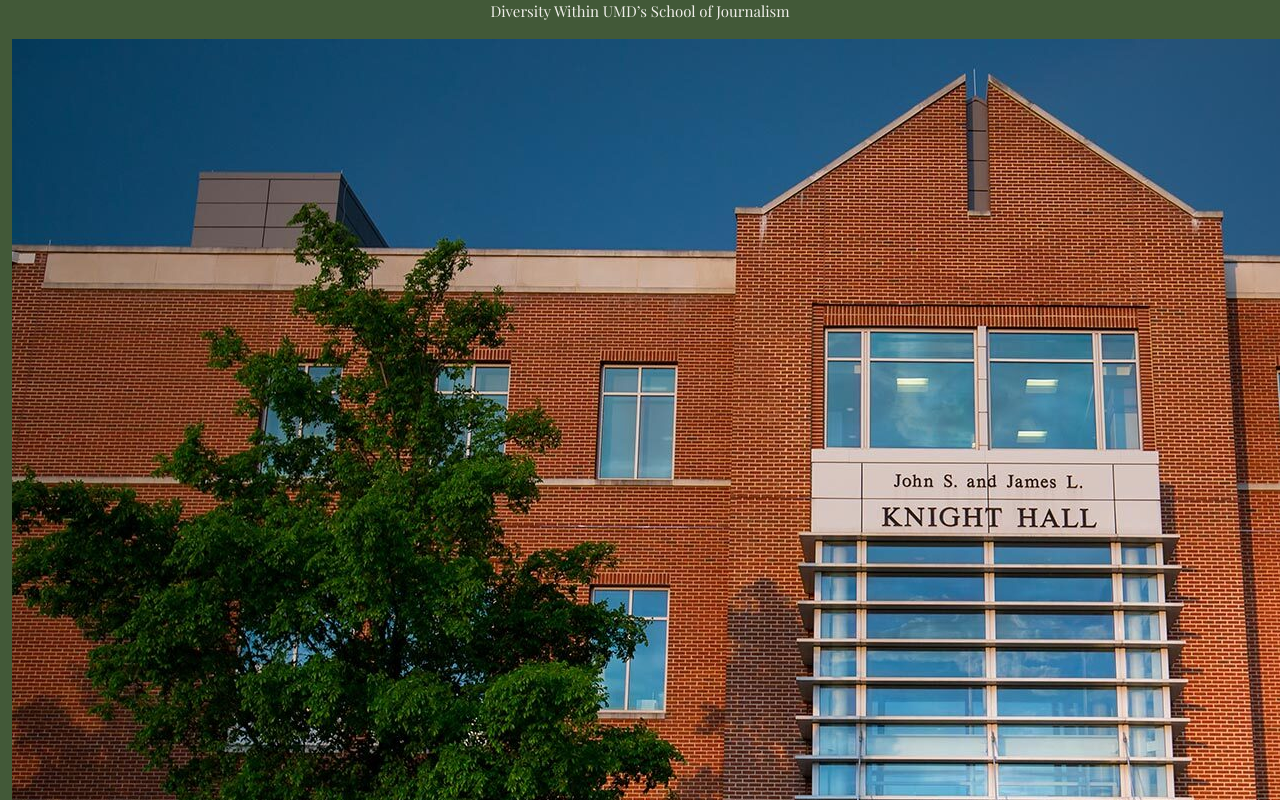
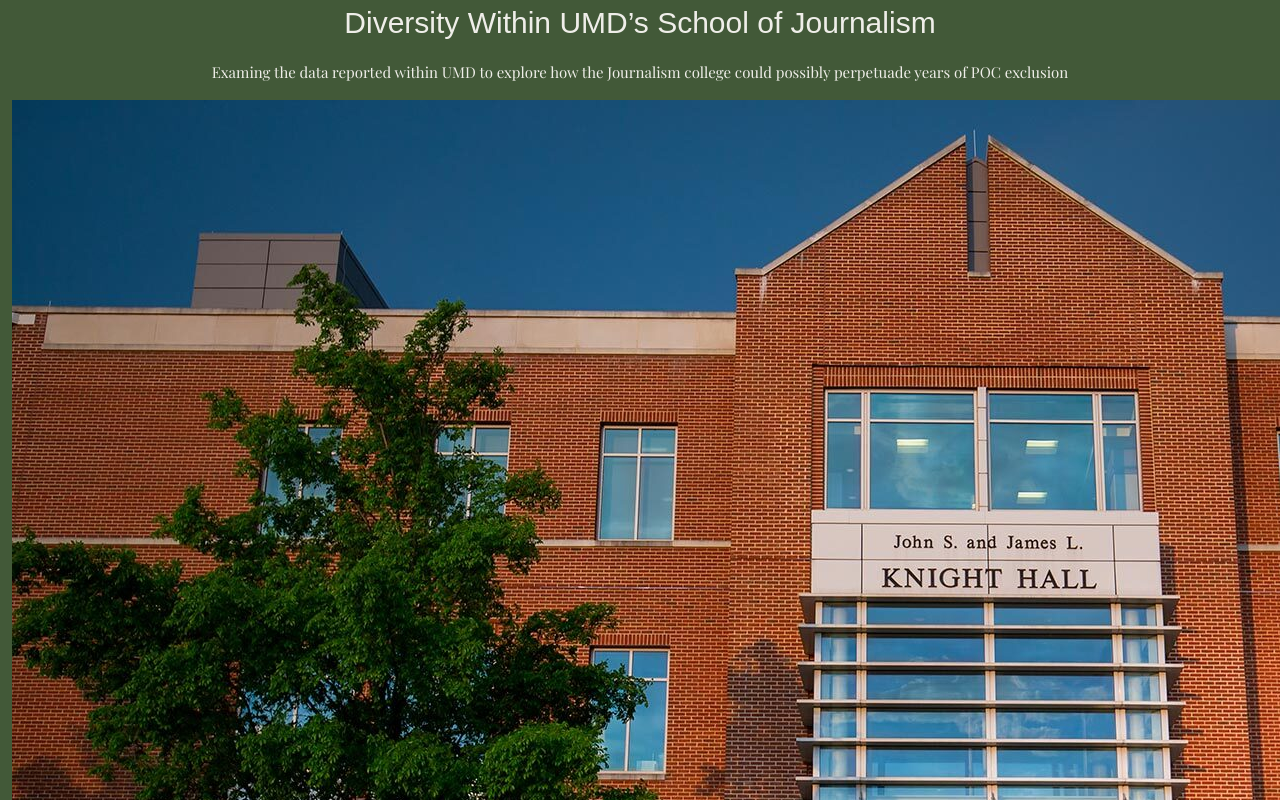
Before and after one commit to mahelatesolomon/mahelatesolomon.github.io, a plain HTML site: page final/index.html in a window 1280 px wide. Shown: the top 800 px of the page. Drawn offline with nearby package versions, Linux system fonts and the light colour scheme; files that its build step writes are made by us from their sources; a script that the page names is missing; a web font is replaced by a local one.

Commit message:
Code stuff

```diff
--- a/j352/final/css/final.css
+++ b/final/css/final.css
@@ -63,15 +63,15 @@ body{
     text-align:center;
     color:#efeee9
 }
-.nav{
+nav{
     text-align: center;
     font-family:'Montserrat', sans-serif;
     font-size:2em;
     font-weight:500px;
 }
 
-.title{
-    text-align: center;
-    font-family:'Montserrat', sans-serif;
+
+.image2{
     align-items: center;
+    border-color:#625858;
 }
--- a/j352/final/index.html
+++ b/final/index.html
@@ -32,21 +32,17 @@
     <main>
 
         <nav>
-          <p> Diversity Within UMD’s School of Journalism  </p>
+            <p> Diversity Within UMD’s School of Journalism </p>
         </nav>
 
         <header>
-                <div class="col-md-6">
-                    <div class="image2">
-                        <div class="container-fluid">
-                            <img src="images/knighthall.jpg" alt="Knighthall images"></div>
-                    </div>
-
             <div class="container-fluid">
                 <div class="col-md 6-offset-md-3">
                     <p> Examing the data reported within UMD to explore how the Journalism college could
-                                possibly
-                                perpetuade years of POC exclusion </p>
+                        possibly perpetuade years of POC exclusion </p>
+                    <div class="image2">
+                        <img src="images/knighthall.jpg" alt="Knighthall images">
+                    </div>
                 </div>
             </div>
             <!-- byline -->
```
Also changed, not shown: final/images/blackexplosion.png (renamed from j352/final/images/blackexplosion.png), final/images/knighthall.jpg (renamed from j352/final/images/knighthall.jpg), final/socialgraphics/ig-post1.jpg (renamed from j352/final/socialgraphics/ig-post1.jpg), final/socialgraphics/ig-post2.jpg (renamed from j352/final/socialgraphics/ig-post2.jpg), final/socialgraphics/ig-post3.jpg (renamed from j352/final/socialgraphics/ig-post3.jpg), final/socialgraphics/ig-post4.jpg (renamed from j352/final/socialgraphics/ig-post4.jpg), final/socialgraphics/ig-post5.jpg (renamed from j352/final/socialgraphics/ig-post5.jpg), 2 other files. Lines whose indentation alone changed are shown as unchanged.
